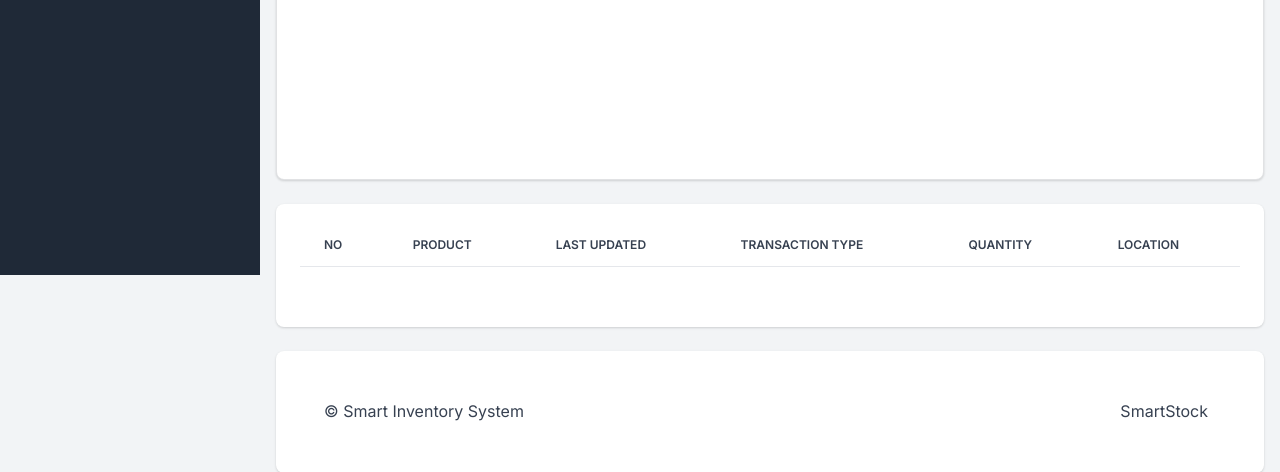
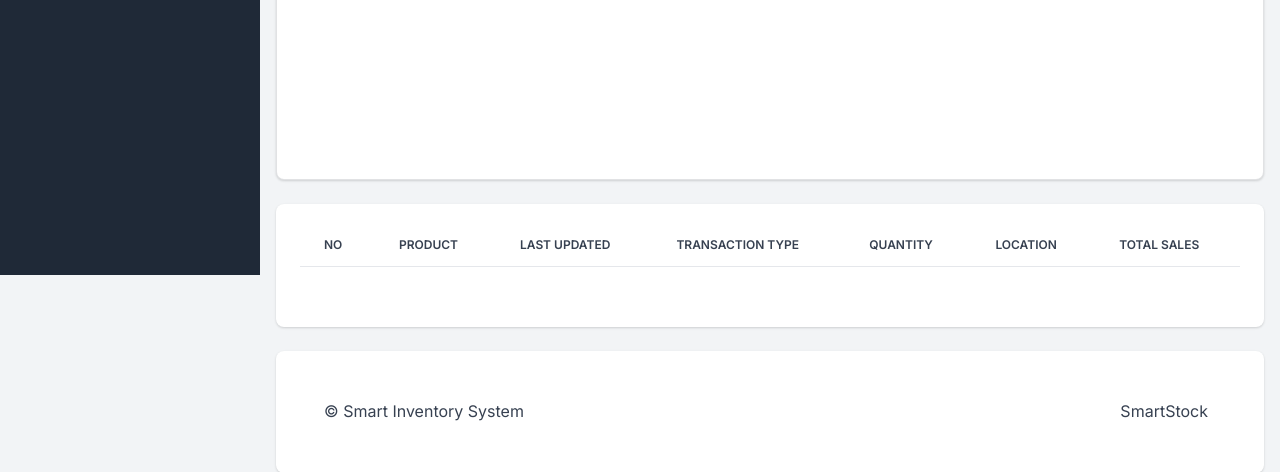
Before and after one commit to ClaudeTan23/DSE-Project2, a Django app: page /reports in a window 1280 px wide. Shown: the part 525-997 px from the top of the page. Run offline with Django 3.2, Linux system fonts and the light colour scheme; the visitor is signed in with stand-in values (Sample User, id 1); data that the repository does not hold is empty; some libraries are stand-ins or nearby versions.

Commit message:
Improvement: Add total sales into report and excel report

```diff
--- a/apps/home/services/fetch_report_service.py
+++ b/apps/home/services/fetch_report_service.py
@@ -98,7 +98,8 @@ def get_report_table_data(product_id=None, date_from=None, date_to=None, page_nu
             "type": s.transaction_type,
             "quantity": s.quantity,
             "location": s.location,
-            "IsSale": s.reference_type == "SALE"
+            "IsSale": s.reference_type == "SALE",
+            "total_sales": s.quantity * s.product.price if (s.reference_type == "SALE") else 0
         }
         for s in page_obj
     ]
@@ -124,7 +125,8 @@ def get_all_report_table_excel(product_id=None, date_from=None, date_to=None, pa
             "Transaction Type": s.transaction_type,
             "Quantity": s.quantity,
             "Location": s.location,
-            "FromSale": s.reference_type == "SALE"
+            "From Sale": s.reference_type == "SALE",
+            "Total Sales": s.quantity * s.product.price if (s.reference_type == "SALE") else 0
         }
         for s in qs
     ]
--- a/apps/templates/home/reports.html
+++ b/apps/templates/home/reports.html
@@ -62,6 +62,7 @@
                   <th class="border-gray-200">Transaction Type</th>
                   <th class="border-gray-200">Quantity</th>
                   <th class="border-gray-200">Location</th>
+                  <th class="border-gray-200">Total Sales</th>
               </tr>
           </thead>
         <tbody id="reportTableBody">
@@ -178,6 +179,9 @@
                     <td>
                         <span class="fw-normal">${r.location}</span>
                     </td>
+                    <td>
+                        <span class="fw-normal">${r.total_sales}</span>
+                    </td>
                 </tr>
             `;
         });
```
